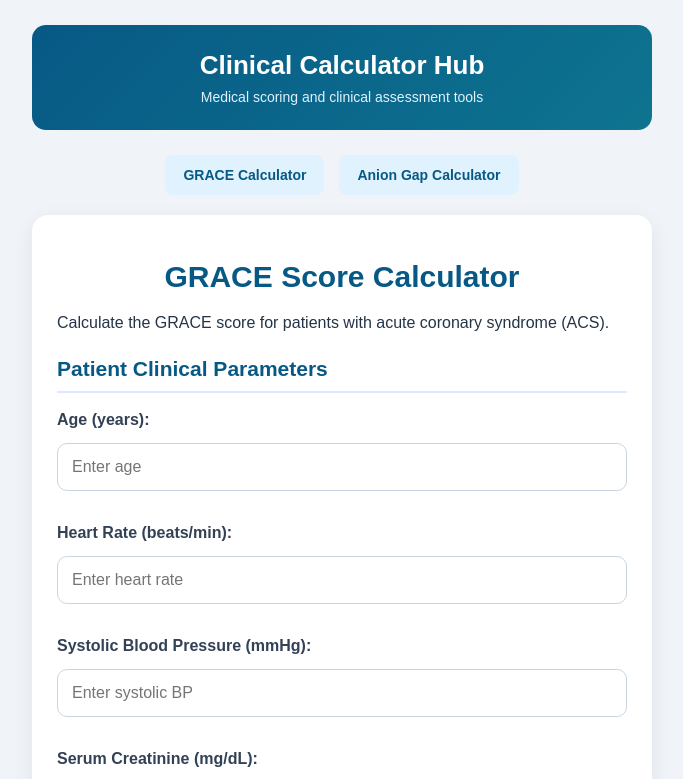
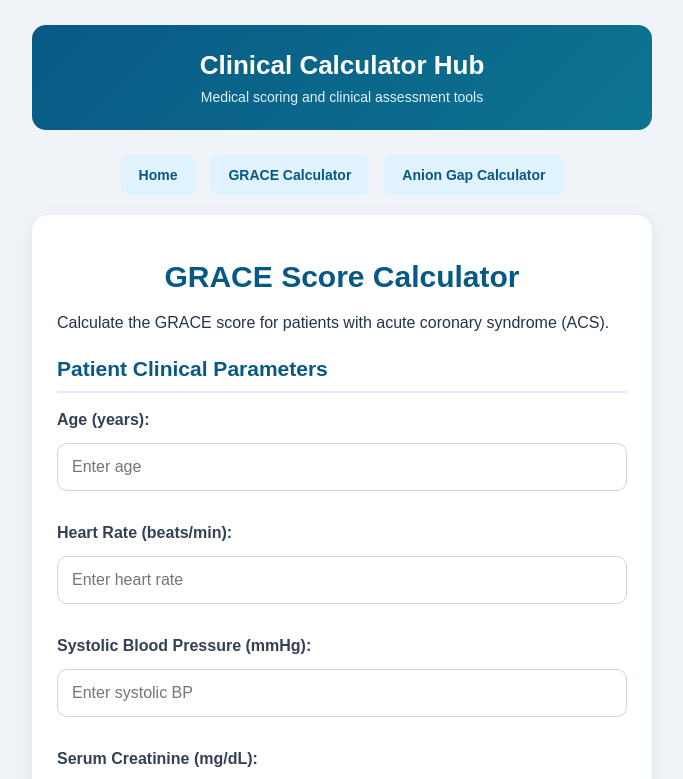
Before and after one commit to Kuniam68/My-second-try, a plain HTML site: page index.html in a window 1280 px wide. Shown: the top 779 px of the page, without its empty margins (298-981 px from the left). Drawn offline with Linux system fonts and the light colour scheme.

Commit message:
Update index.html

```diff
--- a/index.html
+++ b/index.html
@@ -382,16 +382,20 @@ button:hover {
     background: #075985;
     color: white;
 }
+html {
+    scroll-behavior: smooth;
+}
 </style>
 
 </head>
 
 <body>
-<header class="main-header">
+<header class="main-header" id="home">
     <h1>Clinical Calculator Hub</h1>
     <p>Medical scoring and clinical assessment tools</p>
 </header>
 <nav class="calculator-nav">
+    <a href="#home">Home</a>
     <a href="#grace">GRACE Calculator</a>
     <a href="#anion-gap">Anion Gap Calculator</a>
 </nav>
```
